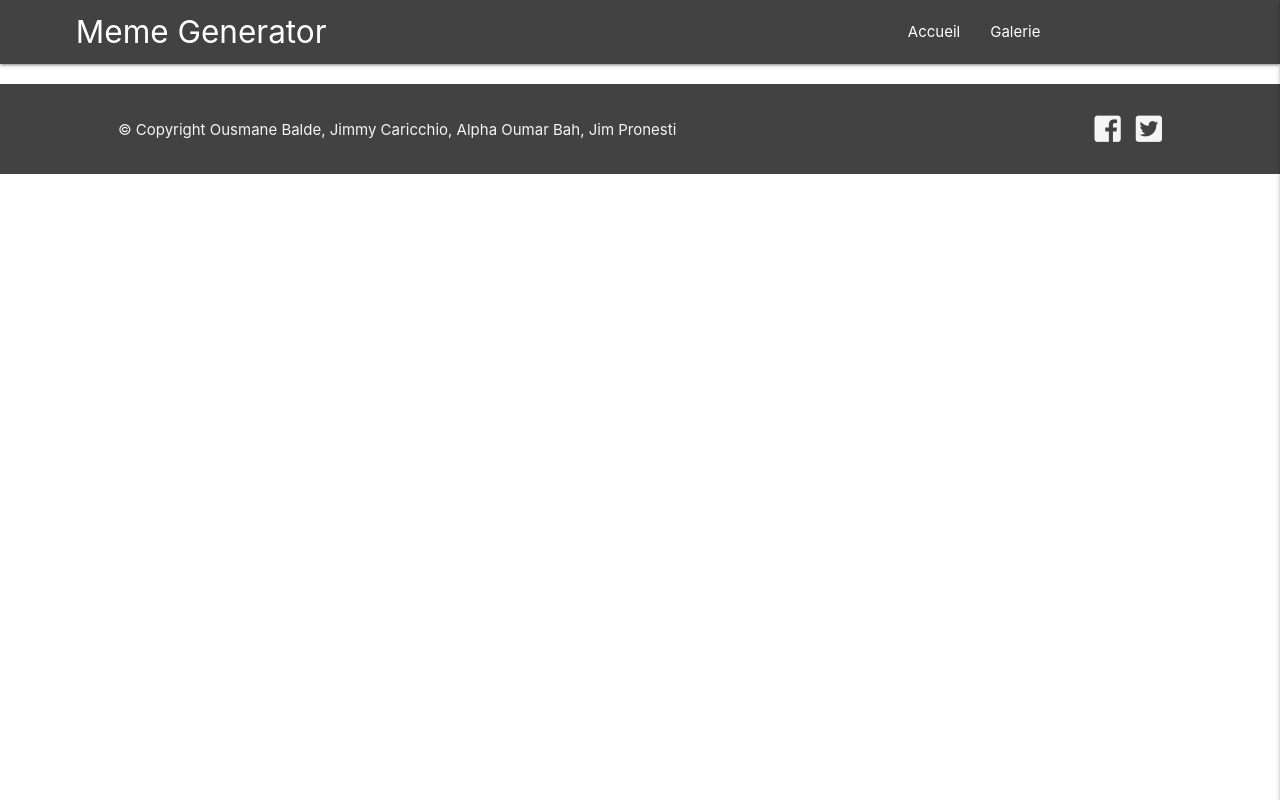
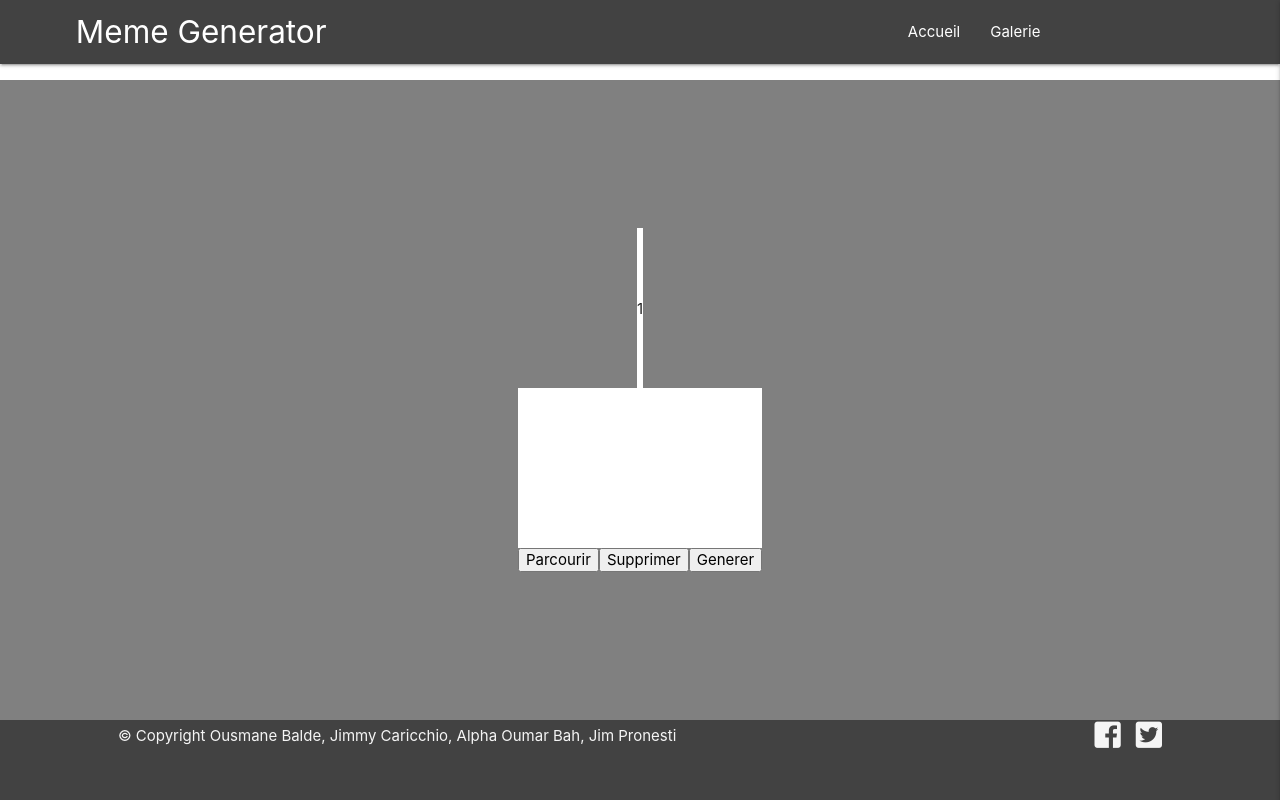
Before and after one commit to Draker21/MemesGenerator, a PHP site: the page made by app/view/Page/index.html.twig in a window 1280 px wide. Run offline with PHP 8.4, Linux system fonts and the light colour scheme; the template is opened without the code that fills it: most values are stand-ins (such as "Sample title", 1, 10 or a date in 2020); some libraries are stand-ins or nearby versions.

Commit message:
site15juin

```diff
--- a/app/assets/css/style.css
+++ b/app/assets/css/style.css
@@ -9,6 +9,12 @@
 .centerX{justify-content: center;}
 .centerY{align-items: center;}
 
+.d_flexcenter{
+    display: flex;
+    align-items: center;
+    justify-content: center;
+}
+
 
 /* COLOR */
 
@@ -16,10 +22,14 @@
 .bgWhite {background-color: rgb(255, 255, 255);}
 .bgGrey {background-color: rgb(200, 200, 200);}
 .bgBlack {background-color: rgb(50, 50, 50);}
-
+.bggrey{background-color: grey;}
 
 
 /* FONT */
+.fs20{font-size: 20px;}
+.fs50{font-size: 50px;}
+.fs100{font-size: 100px;}
+
 
 .cinzel {font-family: 'Cinzel', serif;}
 .oswald {font-family: 'Oswald', sans-serif;}
@@ -117,7 +127,15 @@
 .h120px {height: 120px;}
 .h90px {height: 90px;}
 .h10px {height: 10px;}
-
+.h10vh{height: 10vh;}
+.h20vh{height: 20vh;}
+.h30vh{height: 30vh;}
+.h40vh{height: 40vh;}
+.h50vh{height: 50vh;}
+.h60vh{height: 60vh;}
+.h70vh{height: 70vh;}
+.h80vh{height: 80vh;}
+.h90vh{height: 90vh;}
 
 /* BORDER + SEPARATOR */
 
--- a/app/view/Layout/footer.html.twig
+++ b/app/view/Layout/footer.html.twig
@@ -1,5 +1,5 @@
-<footer class="footer-copyright grey darken-3">
-        <div class="row h90px valign-wrapper">
+<footer class="footer-copyright grey darken-3 h10vh">
+        <div class="row valign-wrapper">
                 <p class="grey-text text-lighten-4 offset-s1 col s6 ">© Copyright Ousmane Balde, Jimmy Caricchio, Alpha Oumar Bah, Jim Pronesti</p>
                 <div class="offset-s3 col s1">
                     <a href="https://www.twitter.com" alt="Twitter"><i class="fab fa-twitter-square grey-text text-lighten-4 right fa-2x"></i></a>
--- a/app/view/Layout/header.html.twig
+++ b/app/view/Layout/header.html.twig
@@ -1,4 +1,4 @@
-<header class="">
+<header class="h10vh">
         <nav class="grey darken-3 row">
             <div class="nav-wrapper offset-s1 col s12 m6 l6">
                 <a href="#" class="offset-s1 col s10  brand-logo pl5prc mobile">Meme Generator</a>
--- a/app/view/Layout/layout.html.twig
+++ b/app/view/Layout/layout.html.twig
@@ -8,7 +8,7 @@
         <link rel="stylesheet" href="https://use.fontawesome.com/releases/v5.0.13/css/all.css" integrity="sha384-DNOHZ68U8hZfKXOrtjWvjxusGo9WQnrNx2sqG0tfsghAvtVlRW3tvkXWZh58N9jp" crossorigin="anonymous">
         <link href="https://fonts.googleapis.com/icon?family=Material+Icons" rel="stylesheet">
         <link href="./app/assets/css/style.css" type="text/css" rel="stylesheet" media="screen,projection" />
-        <title>{% block title %} Meme Generator {% endblock %}</title>
+            <title>MemeGenerator</title>
     </head>
 <body>
     {% include '/Layout/header.html.twig' %}
--- a/app/view/Page/index.html.twig
+++ b/app/view/Page/index.html.twig
@@ -5,5 +5,24 @@
 {% endblock %}
 
 {% block content %}
+<section class="h80vh d_flexcenter bggrey column">
 
+        <div class="d_flexcenter h20vh w30vh bgWhite">
+                {% for essai in memes    %}
+        {{
+            essai.mem_id
+        }}
+    {% endfor %}
+            </div>
+
+    <div class="dflex column">
+        <div class="d_flexcenter h20vh w30vh bgWhite">
+        </div>
+        <div style="display:flex; justify-content: space-around;">
+            <div><button>Parcourir </button></div>
+            <div><button>Supprimer</button></div>
+            <div><button>Generer</button></div>
+        </div>
+    </div>
+</section>
 {% endblock %}
```
Also changed, not shown: app/controller/PageController.php (+6 -3 lines), app/kernel/Database.php (+19 -2 lines), app/kernel/Model.php (+0 -74 lines), app/model/Meme.php (+56 -6 lines), .htaccess.
